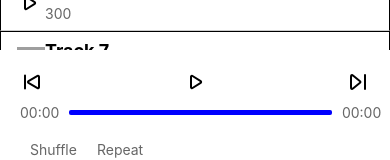
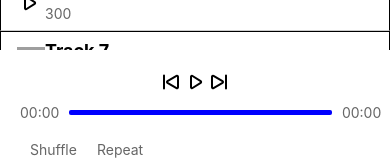
Before and after one commit to kova1chuk/RNPlayer, a React Native app: screen /screens/ModalScreen.tsx in a window 390 px wide. Shown: the part 597-757 px from the top of the page. Built offline with nearby package versions, Linux system fonts and the light colour scheme; grey boxes are pictures that could not be loaded; what expo-linking would draw is missing.

Commit message:
centralize controlsContainer and fix forwardIcon

```diff
--- a/assets/images/svg/skipForwardIcon.svg.tsx
+++ b/assets/images/svg/skipForwardIcon.svg.tsx
@@ -4,13 +4,14 @@ import Svg, { Path } from 'react-native-svg'
 const SkipForwardIcon = (props: SVGProps) => (
     <Svg viewBox="0 0 24 24" fill="none" {...props}>
       <Path
-      d="M19 5v14M7.6 17.92l5.838-4.67c.534-.428.801-.641.898-.9a1 1 0 0 0 0-.7c-.097-.259-.364-.472-.898-.9L7.6 6.08C6.767 5.414 6.35 5.08 6 5.08a1 1 0 0 0-.783.377C5 5.73 5 6.263 5 7.329v9.342c0 1.066 0 1.599.218 1.872a1 1 0 0 0 .783.376c.35 0 .766-.333 1.599-.999Z"
         stroke="#000"
-      strokeWidth={2}
         strokeLinecap="round"
         strokeLinejoin="round"
+        strokeWidth={2}
+        d="M19 5.5v13m-3.48-5.636-9.016 5.259A1 1 0 0 1 5 17.259V6.741a1 1 0 0 1 1.504-.864l9.015 5.26a1 1 0 0 1 0 1.727Z"
       />
     </Svg>
   )
 
+
 export default SkipForwardIcon
--- a/components/ControlPanel/styles.ts
+++ b/components/ControlPanel/styles.ts
@@ -7,7 +7,7 @@ const ControlPanelStyles = StyleSheet.create({
   },
   controlsContainer: {
     flexDirection: 'row',
-    justifyContent: 'space-between',
+    justifyContent: 'center',
     marginBottom: 10,
   },
   control: {
```
Lines whose indentation alone changed are shown as unchanged.
